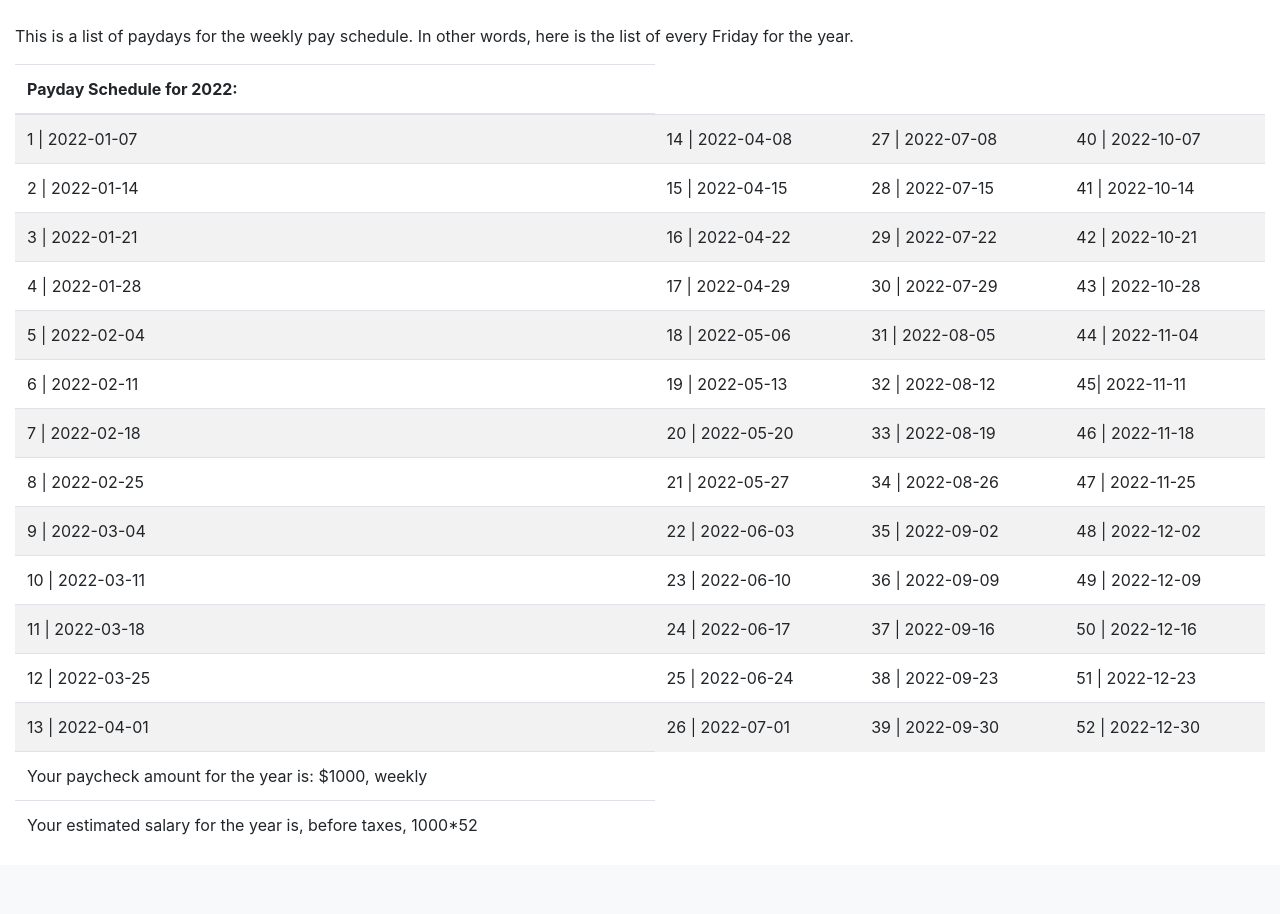
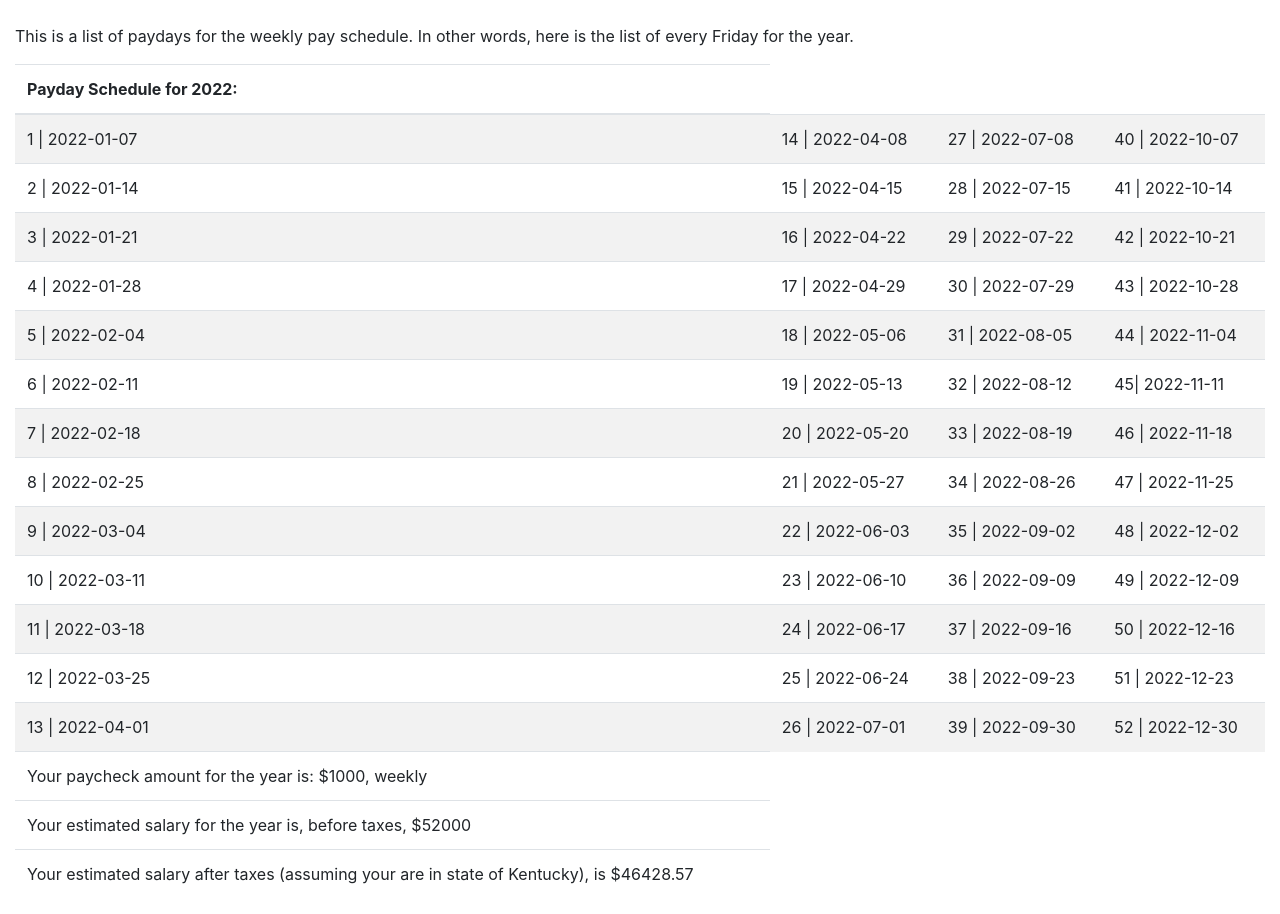
Before and after one commit to jacobsonblanton/money_tracker, a Flask app: page /home in a window 1280 px wide. Shown: the part 56-970 px from the top of the page. Before the commit the page ends 891 px from the top, so only its background shows below. Run offline with Flask 2, Linux system fonts and the light colour scheme; a user stored in the database is signed in; data comes from the database, SQL or seed files in the repository; some libraries are stand-ins or nearby versions.

Commit message:
1/17/21 Changes

```diff
--- a/money_tracker/templates/home.html
+++ b/money_tracker/templates/home.html
@@ -53,6 +53,8 @@
     </nav>
     <div class="container-fluid">
         <br/>
+        <!-- for a weekly pay schedule -->
+        {% if payday == 'weekly' %}
         <p>This is a list of paydays for the weekly pay schedule. In other words, here is the list of every Friday for the year.</p>
         <table class="table table-striped">
             <thead>
@@ -158,15 +160,18 @@
                 <!-- the second paycheck variable is "Paycheck" database in the SQL table  -->
                 {% for paycheck in paycheck %}
                 <tr>
-                    <td>Your paycheck amount for the year is: ${{paycheck.amount}}, {{paycheck.payday}}</td>
+                    <td>Your paycheck amount for the year is: ${{paycheck.amount}}, {{ payday }}</td>
                 </tr>
                 <tr>
-                    <td>Your estimated salary for the year is, before taxes, {{paycheck.amount}}*52</td>
+                    <td>Your estimated salary for the year is, before taxes, ${{paycheck.amount*52}}</td>
+                </tr>
+                <tr>
+                    <td>Your estimated salary after taxes (assuming your are in state of Kentucky), is ${{paycheck_amount_after_tax}}</td>
                 </tr>
                 {% endfor %}
             </tfoot>
         </table>
-
+        {% endif %}
 
         <!-- displaying the flashed messages-->
         {% with messages = get_flashed_messages(with_categories=true) %}
--- a/money_tracker/views.py
+++ b/money_tracker/views.py
@@ -24,18 +24,21 @@ def home():
     else:
         # querying the Paycheck database
         paycheck = Paycheck.query.all()
-        # query the Paycheck database for just the payday and storing that infor in a varibale
-        payday = Paycheck.query.with_entities(Paycheck.payday).all()
+        # querying the Paycheck database for just the payday and storing that info in a varibale
         # changing the list of tuples of a string to a list of a string and then converting that to a string
-        print(str(list(itertools.chain(*payday))))
+        payday_list = list(itertools.chain(*(Paycheck.query.with_entities(Paycheck.payday).all())))
+        payday = payday_list[0]
+        print(payday)
         # getting the date for today and defining a table to append the list of paydays to
         today = date.today() # current day
         table = []
 
+        paycheck_amount_after_tax = round((sum(list(itertools.chain(*(Paycheck.query.with_entities(Paycheck.amount).all()))))*52)/1.12, 2)
+        print(paycheck_amount_after_tax)
         for d in every_payday(2022):
             table.append(d.strftime("%Y-%m-%d"))
 
-        return render_template("home.html", user=current_user, paycheck=paycheck, table=table, payday=Paycheck.payday)
+        return render_template("home.html", user=current_user, paycheck=paycheck, table=table, payday=payday, paycheck_amount_after_tax=paycheck_amount_after_tax)
 
 @views.route('/add-account', methods=['POST', 'GET'])
 @login_required
```
